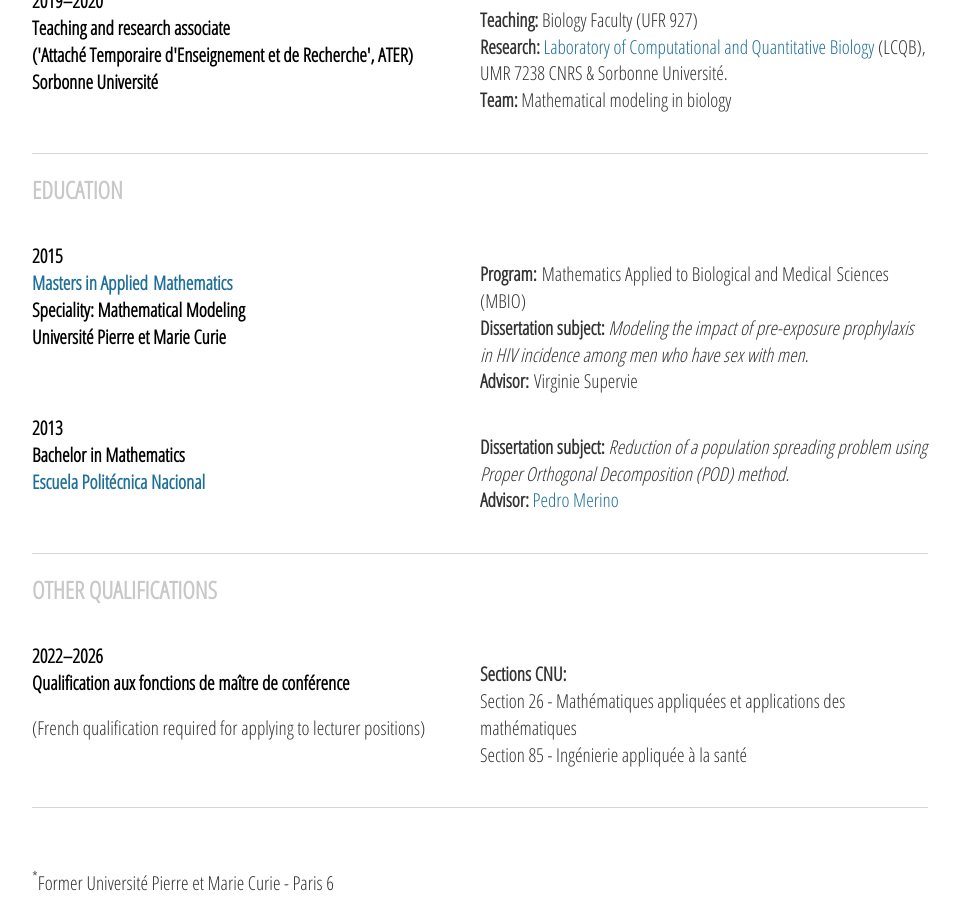
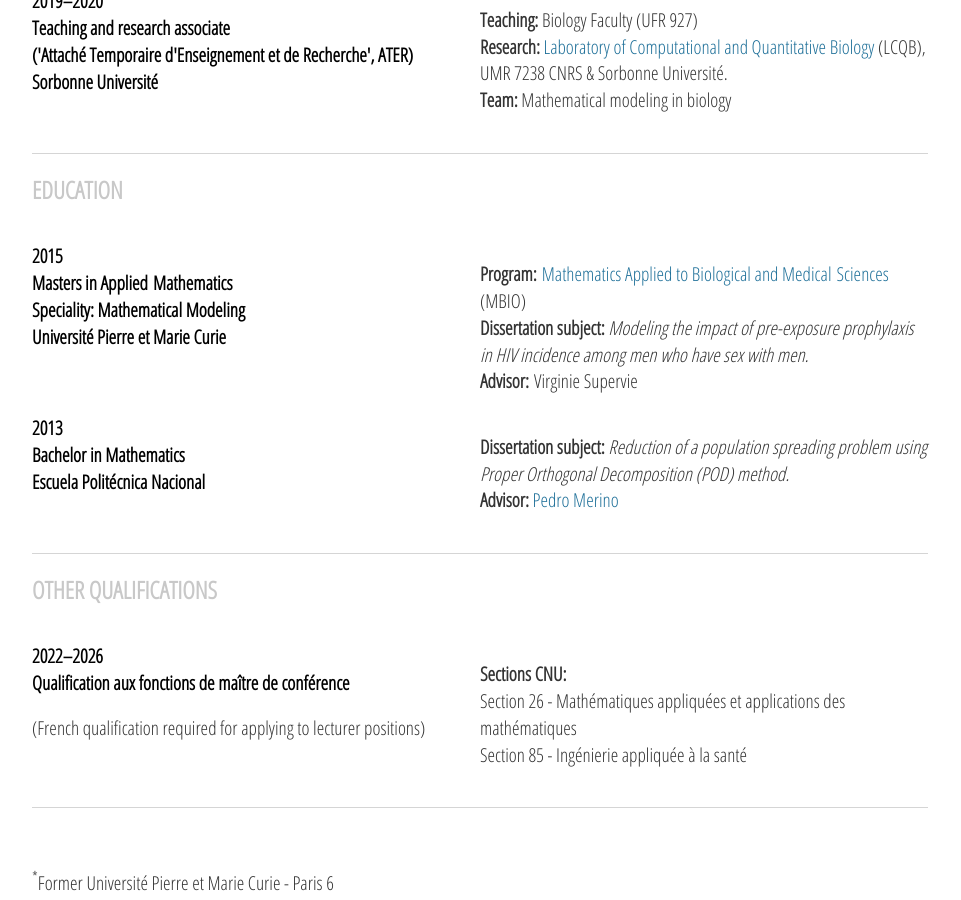
Before and after one commit to sjijon/sjijon.github.io, a Jekyll site: the page built from cv.html, in a window 1280 px wide and 900 px high, scrolled down 1077 px. Shown: the whole window, without its empty margins (160-1121 px from the left). Built offline with Jekyll 4.4.1, drawn with Linux system fonts in a browser that asks for light colours; nearby versions of some CDN libraries; some of the changed lines change nothing that is shown.

Commit message:
Fix link

```diff
--- a/cv.html
+++ b/cv.html
@@ -119,7 +119,7 @@ title: CV
 			<h4>
 				2015
 				<br>
-				<a href="https://www.ljll.math.upmc.fr/MathModel/presentation/mbio.html" target="_blank">Masters in Applied Mathematics</a>
+				Masters in Applied Mathematics
 				<br>
 				Speciality: Mathematical Modeling
 				<br>
@@ -128,7 +128,7 @@ title: CV
 		</div>
 		<div class="column">
 			<p>
-			<strong>Program:</strong> Mathematics Applied to Biological and Medical Sciences (MBIO)
+			<strong>Program:</strong> <a href="https://www.ljll.math.upmc.fr/MathModel/presentation/mbio.html" target="_blank">Mathematics Applied to Biological and Medical Sciences</a> (MBIO)
 			<br>
 			<strong>Dissertation subject:</strong> <em>Modeling the impact of pre-exposure prophylaxis in HIV incidence among men who have sex with men.</em>
 			<br>
@@ -144,7 +144,7 @@ title: CV
 				<br>
 				Bachelor in Mathematics
 				<br>
-				<a href="https://math.epn.edu.ec" target="_blank">Escuela Politécnica Nacional</a>
+				Escuela Politécnica Nacional
 			</h4>
 		</div>
 		<div class="column">
```
